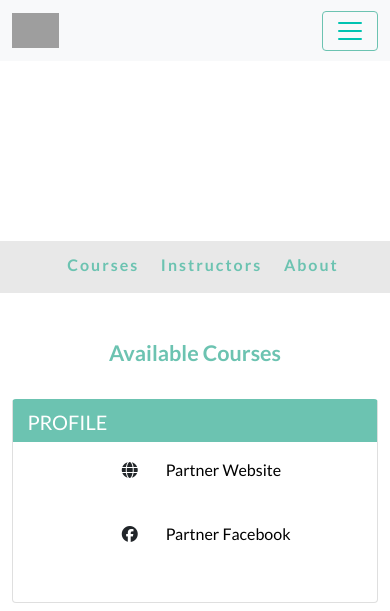
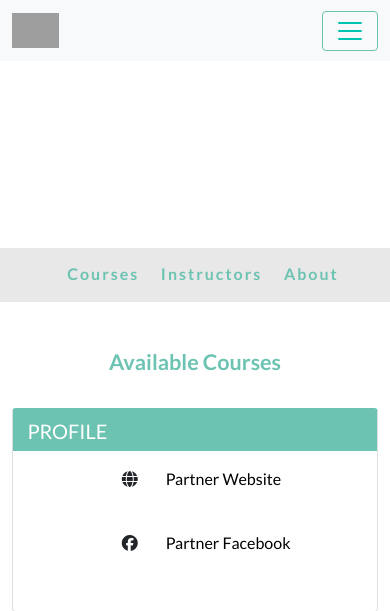
Before and after one commit to JamesMacklean/Coursebank-Partners, a Django app: template partners/templates/partner.html in a window 390 px wide. Shown: the top 611 px of the page. Run offline with Django 3.2, Linux system fonts and the light colour scheme; the template is opened without the code that fills it, so the values that code supplies are empty; some libraries are stand-ins or nearby versions; grey boxes are pictures that could not be loaded.

Commit message:
css changes

```diff
--- a/partners/templates/partner.html
+++ b/partners/templates/partner.html
@@ -43,9 +43,7 @@
   }
 
   #hyperLink {
-      margin-top: 5px;
-      margin-bottom: 1rem;
-      padding-top: 7px;
+      padding-top: 14px;
   }
 
   ul#hyperLink li {
@@ -58,6 +56,11 @@
       text-decoration: none;
       color: #6CC3B1;
   }
+
+  ul#hyperLink a:hover {
+      color: #28826F;
+  }
+
 
   .partner-profile {
       margin-top: -2.5rem;
@@ -134,13 +137,13 @@
 
   @media (max-width: 1920px){
       .hero-partner {
-          min-height: 33rem;
+          min-height: 31rem;
       }
   }
 
-  @media (max-width: 1900px) {
+  @media (max-width: 1807px) {
       .backgcolor {
-          margin-top: -1.2rem;
+          margin-top: -1.1rem;
       }
   }
 
@@ -212,7 +215,7 @@
       }
   }
 
-  @media (max-width: 767px) {
+  @media (min-width: 667px) and (max-width: 768px) {
 
        div#fb-partner, div#domain-partner {
           padding-left: 8.7rem;
@@ -220,7 +223,7 @@
 
       .hero-partner {
           background-image: url('{{ partner.banner_mobile_url }}');
-          min-height: 28.4rem;
+          min-height: 29rem;
       }
 
       .about-text {
@@ -228,11 +231,19 @@
           text-align: center;
       }
 
+      .backgcolor {
+          margin-top: -1.4rem;
+      }
+
   }
 
   @media (min-width: 608px) and (max-width: 655px) {
       .hero-partner {
           min-height: 26rem;
+      }
+
+      .backgcolor {
+          margin-top: -1.3rem;
       }
   }
 
@@ -247,6 +258,10 @@
       .hero-partner {
           min-height: 21rem;
       }
+
+      .backgcolor {
+          margin-top: -1rem;
+      }
   }
 
   @media (max-width: 420px) {
@@ -257,6 +272,10 @@
 
       .hero-partner {
           min-height: 17rem;
+      }
+
+      .backgcolor {
+          margin-top: -0.77rem;
       }
   }
 
@@ -298,6 +317,9 @@
   }
 
   /* End of Media Queries */
+
+
+    /* Footer */
 
     footer {
         background-color: #484848;
```
